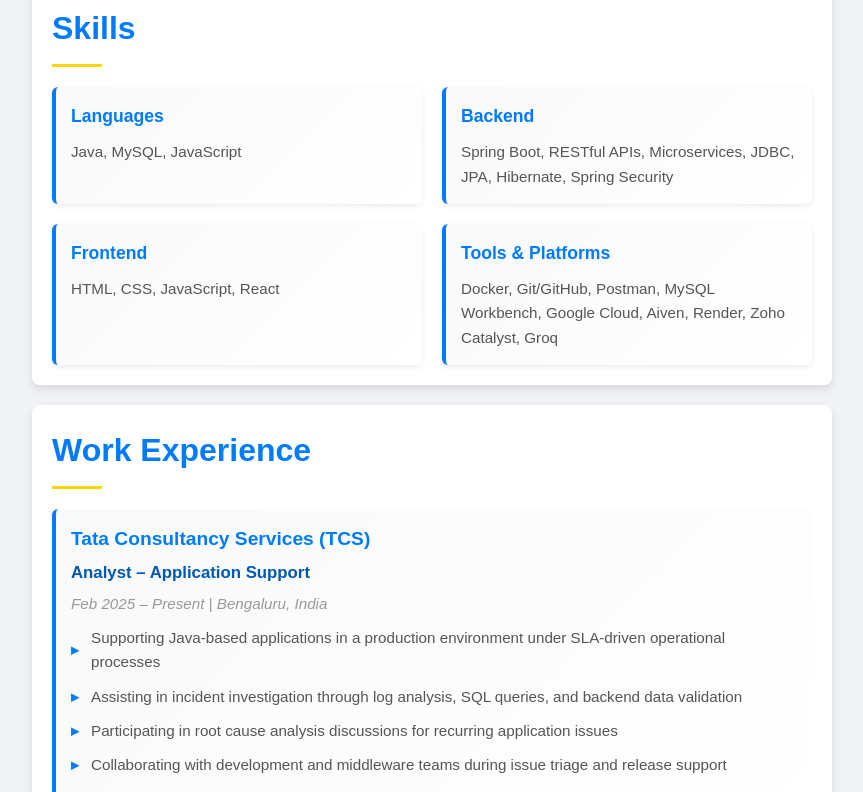
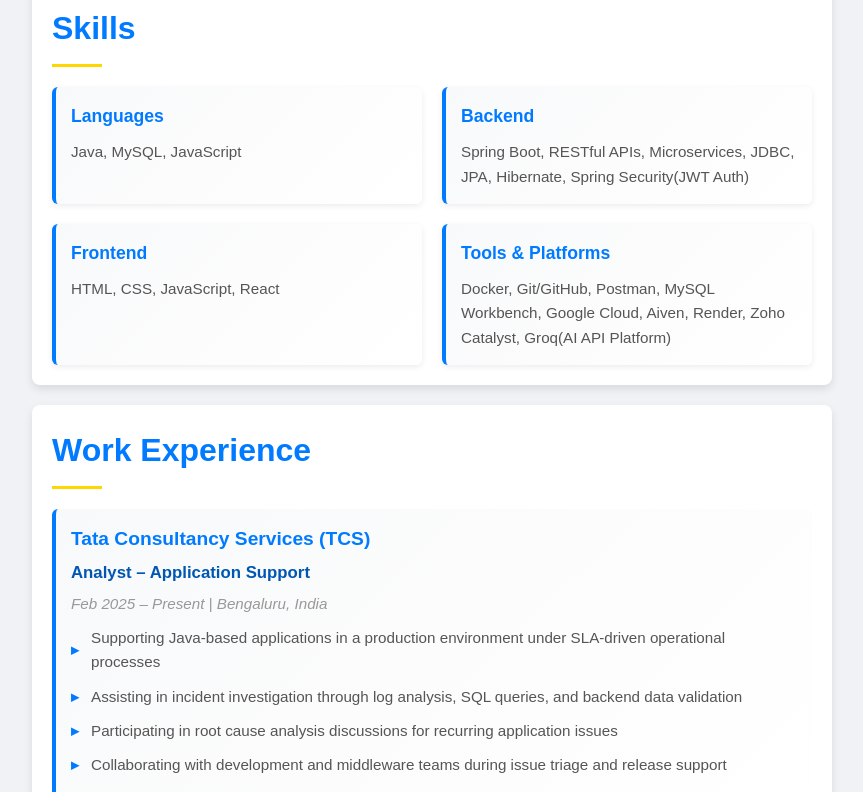
Before and after one commit to Partha-2/portfolio, a React (Create React App) app: page / in a window 1280 px wide. Shown: the part 1204-1996 px from the top of the page, without its empty margins (208-1071 px from the left). Built offline with nearby package versions, Linux system fonts and the light colour scheme.

Commit message:
Update portfolio

```diff
--- a/src/components/Header.js
+++ b/src/components/Header.js
@@ -1,5 +1,5 @@
 import React from 'react';
-import headerImage from './Images/me.jpg';
+import headerImage from './Images/me.png';
 import './Header.css';
 
 const Header = () => {
@@ -22,7 +22,7 @@
           <a href="https://leetcode.com/u/partha02/" target="_blank" rel="noopener noreferrer">LeetCode</a>
         </div>
         <div className="resume-download">
-          <a href="https://drive.google.com/file/d/1DiOye_syYzs178xxzGEbnGmGO0D1O3bg/view?usp=drivesdk" target="_blank" rel="noopener noreferrer" className="resume-btn">
+          <a href="https://drive.google.com/file/d/18U7DAo4i9Ht-k5hGi_GDjuIPC0uxcPxb/view?usp=sharing" target="_blank" rel="noopener noreferrer" className="resume-btn">
             📄 Download Resume
           </a>
         </div>
--- a/src/components/Profile.js
+++ b/src/components/Profile.js
@@ -4,7 +4,7 @@
 const Profile = () => (
   <section className="profile-section">
     <h2>Professional Summary</h2>
-    <p>Entry-level Software Development Engineer with hands-on experience in <strong>Java</strong>, <strong>Spring Boot</strong>, and <strong>RESTful API development</strong>. Currently working in a production support environment at TCS with exposure to incident resolution, log analysis, and backend data validation. Built cloud-deployed <strong>full-stack applications</strong> with <strong>JWT authentication</strong>, <strong>Google OAuth2</strong>, and <strong>AI chatbot integration</strong>. Seeking early-career SDE or Java Backend Engineer roles in product-based companies.</p>
+    <p>Entry-level Software Development Engineer with hands-on experience in <strong>Java</strong>, <strong>Spring Boot</strong>, and <strong>RESTful API development</strong>. Currently working in a production support environment at TCS with exposure to incident resolution, log analysis, and backend data validation. Built cloud-deployed <strong>full-stack applications</strong> with <strong>JWT authentication</strong>, <strong>Google OAuth2</strong>, and <strong>AI chatbot integration</strong>. Seeking early-career SDE or Java Backend Engineer roles.</p>
   </section>
 );
 
--- a/src/components/Skills.js
+++ b/src/components/Skills.js
@@ -11,7 +11,7 @@
       </div>
       <div className="skill-category">
         <h3>Backend</h3>
-        <p>Spring Boot, RESTful APIs, Microservices, JDBC, JPA, Hibernate, Spring Security</p>
+        <p>Spring Boot, RESTful APIs, Microservices, JDBC, JPA, Hibernate, Spring Security(JWT Auth)</p>
       </div>
       <div className="skill-category">
         <h3>Frontend</h3>
@@ -19,7 +19,7 @@
       </div>
       <div className="skill-category">
         <h3>Tools & Platforms</h3>
-        <p>Docker, Git/GitHub, Postman, MySQL Workbench, Google Cloud, Aiven, Render, Zoho Catalyst, Groq</p>
+        <p>Docker, Git/GitHub, Postman, MySQL Workbench, Google Cloud, Aiven, Render, Zoho Catalyst, Groq(AI API Platform)</p>
       </div>
     </div>
   </section>
```
Also changed, not shown: src/components/Images/m.jpg (renamed from src/components/Images/me.jpg), src/components/Images/me.png (added).
